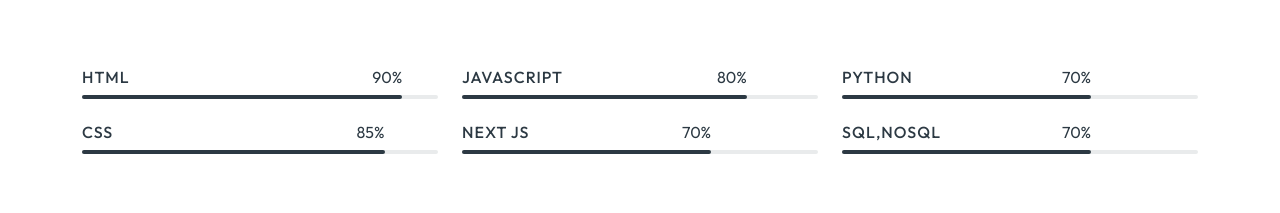
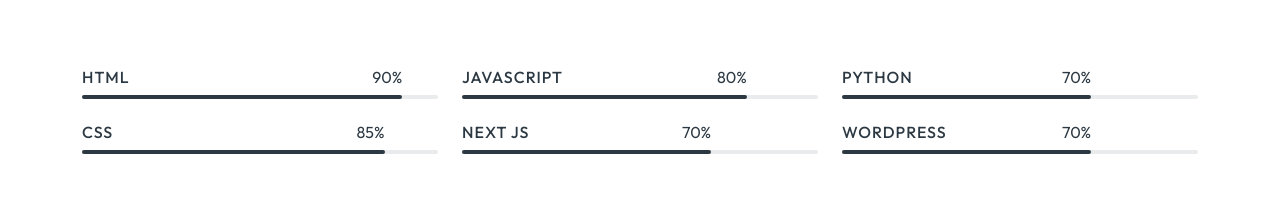
Before and after one commit to MuhammadHuzaif607/Portfolio, a Next.js app: page / in a window 1280 px wide. Shown: the part 1662-1875 px from the top of the page. Built offline with nearby package versions, Linux system fonts and the light colour scheme.

Commit message:
made changes

```diff
--- a/src/app/page.js
+++ b/src/app/page.js
@@ -265,7 +265,7 @@
               </div>
               <div className="progress-box mt-4">
                 <div className="h6 font-small uppercase fw-medium">
-                  SQL,NOSQL
+                  Wordpress
                 </div>
                 <div className="animated-progress">
                   <div
```
